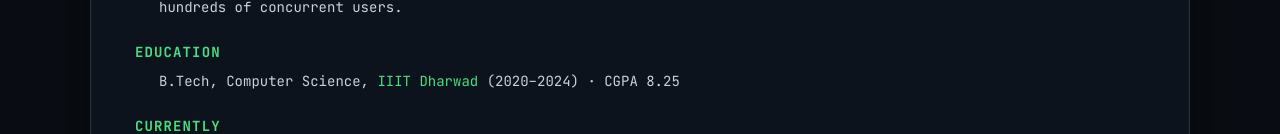
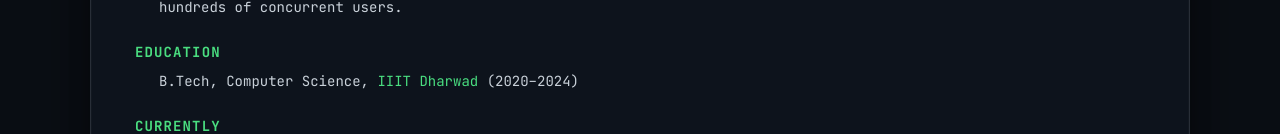
Before and after one commit to omkmorendha/personal-blog, a Next.js app: page /about in a window 1280 px wide. Shown: the part 666-800 px from the top of the page. Built offline with nearby package versions, Linux system fonts and the light colour scheme.

Commit message:
content: drop CGPA from EDUCATION
Co-Authored-By: Claude Opus 4.7 <noreply@anthropic.com>

```diff
--- a/app/about/page.tsx
+++ b/app/about/page.tsx
@@ -67,7 +67,7 @@ export default function AboutPage() {
                 <div className="man-h">EDUCATION</div>
                 <div className="man-p">
                   B.Tech, Computer Science, <span className="tok-accent">IIIT Dharwad</span>{' '}
-                  (2020–2024) · CGPA 8.25
+                  (2020–2024)
                 </div>
               </div>
 
```
